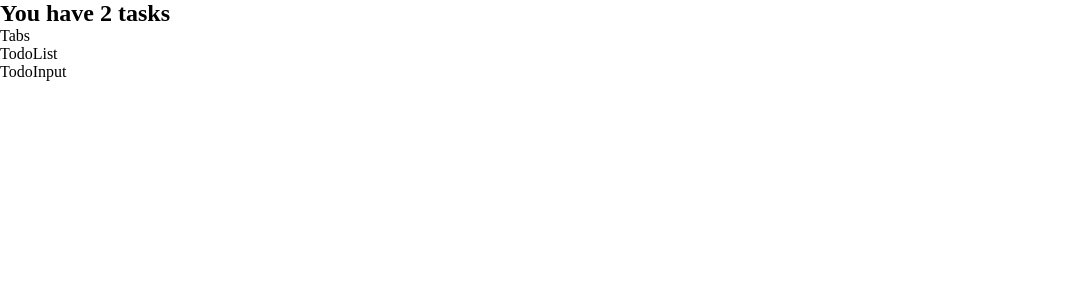
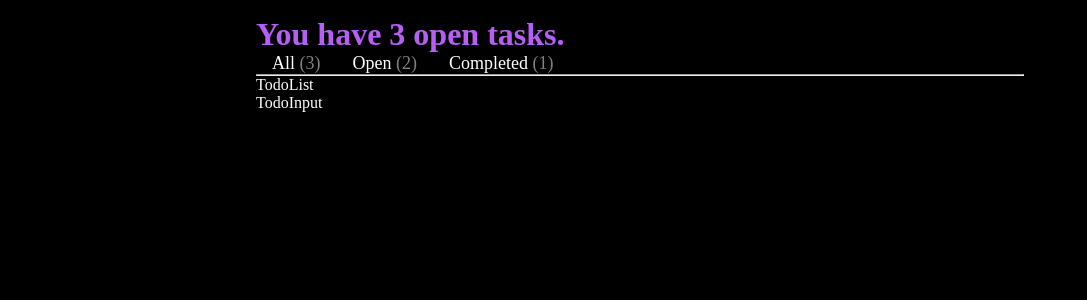
Before and after one commit to zeyd-inik/Todo-App-react, a React app: page / in a window 1280 px wide. Shown: the top 300 px of the page, without its empty margins (0-1087 px from the left). Built offline with nearby package versions, Linux system fonts and the light colour scheme; the HTML template or start-up script is replaced by a standard one; a web font is replaced by a local one.

Commit message:
Add tabs component

```diff
--- a/src/App.jsx
+++ b/src/App.jsx
@@ -3,19 +3,31 @@ import Header from './components/header/Header';
 import Tabs from './components/tabs/Tabs';
 import TodoList from './components/todoList/TodoList';
 import TodoInput from './components/todoInput/TodoInput';
+import { useState } from 'react';
 
 function App() {
-  const todos = [
-    { input: 'Go to the market', isDone: false },
+  const [todos, setTodos] = useState([
+    { input: 'Go to the market', isDone: true },
     { input: 'Go to the hospital', isDone: false },
-  ];
+    { input: 'Do homework', isDone: false },
+  ]);
+
+  const selectedTab = 'Open';
+  const tabs = ['All', 'Open', 'Completed'];
+
   return (
-    <>
-      <Header todos={todos} />
-      <Tabs />
-      <TodoList />
-      <TodoInput />
-    </>
+    <div className="app">
+      <div className="wrapper">
+        <Header todos={todos} />
+        <Tabs
+          selectedTab={selectedTab}
+          tabs={tabs}
+          todos={todos}
+        />
+        <TodoList />
+        <TodoInput />
+      </div>
+    </div>
   );
 }
 
--- a/src/components/header/Header.jsx
+++ b/src/components/header/Header.jsx
@@ -6,8 +6,8 @@ function Header({ todos }) {
   return (
     <h2 className="header">
       {isSingular
-        ? `You have ${amountsOfTodos} task `
-        : `You have ${amountsOfTodos} tasks`}
+        ? `You have ${amountsOfTodos} open task. `
+        : `You have ${amountsOfTodos} open tasks.`}
     </h2>
   );
 }
--- a/src/components/header/header.scss
+++ b/src/components/header/header.scss
@@ -0,0 +1,4 @@
+.header {
+  color: rgb(182, 94, 245);
+  font-size: 32px;
+}
--- a/src/components/tabs/Tabs.jsx
+++ b/src/components/tabs/Tabs.jsx
@@ -1,7 +1,33 @@
 import './tabs.scss';
 
-function Tabs() {
-  return <div className="tabs">Tabs</div>;
+function Tabs({ selectedTab, tabs, todos }) {
+  const openTodos = todos.filter((todo) => {
+    return todo.isDone === false;
+  });
+  const completedTodos = todos.filter((todo) => {
+    return todo.isDone === true;
+  });
+  return (
+    <nav className="tabs">
+      {tabs.map((tab, index) => {
+        let count;
+        if (index == 0) {
+          count = todos.length;
+        } else if (index == 1) {
+          count = openTodos.length;
+        } else if (index == 2) {
+          count = completedTodos.length;
+        }
+        return (
+          <button key={index}>
+            {tab}
+            <span> ({count})</span>
+          </button>
+        );
+      })}
+      <hr />
+    </nav>
+  );
 }
 
 export default Tabs;
--- a/src/components/tabs/tabs.scss
+++ b/src/components/tabs/tabs.scss
@@ -0,0 +1,12 @@
+.tabs {
+  button {
+    color: white;
+    background-color: black;
+    font-size: 18px;
+    border: none;
+    padding: 0 1rem;
+    span {
+      color: gray;
+    }
+  }
+}
--- a/src/styles/app.scss
+++ b/src/styles/app.scss
@@ -5,3 +5,21 @@
   box-sizing: border-box;
   font-family: 'Eczar', serif;
 }
+
+.app {
+  display: flex;
+  flex-direction: column;
+  align-items: center;
+  margin-top: 1rem;
+  color: white;
+  background-color: black;
+  height: 100vh;
+  margin: 0;
+  .wrapper {
+    max-width: 800px;
+    width: 100%;
+
+    height: 100%;
+    padding: 1rem;
+  }
+}
```
